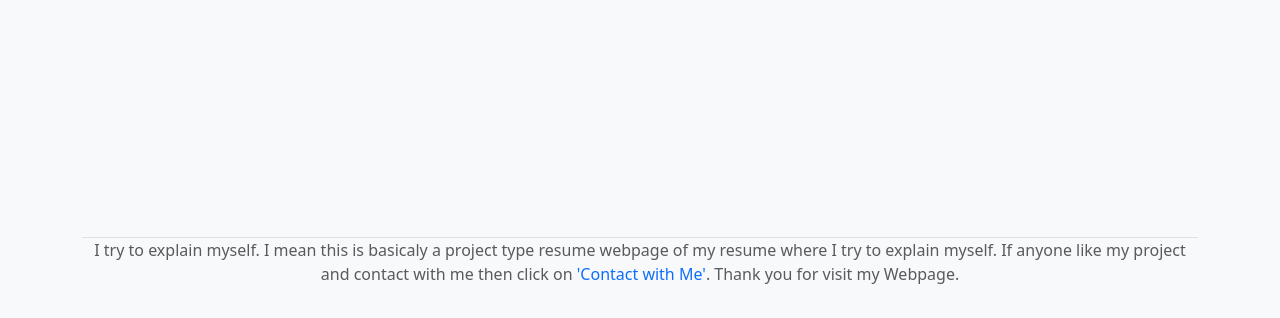
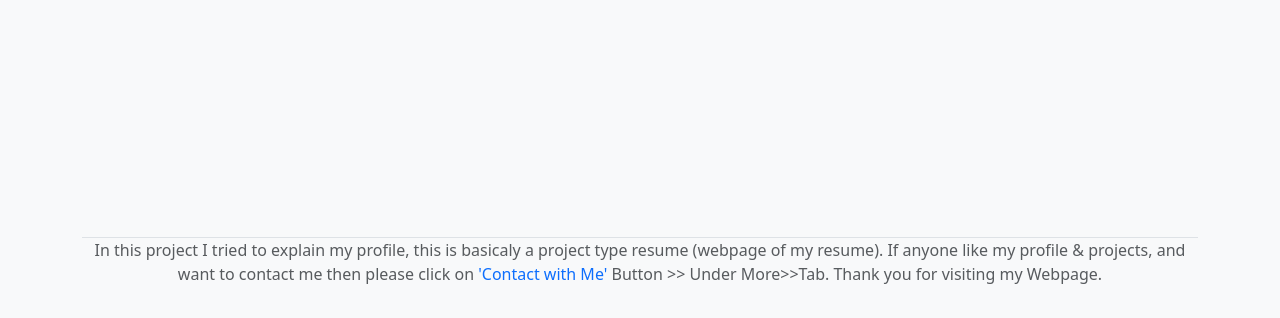
Before and after one commit to saha04440/resume-webpage, a plain HTML site: page education.html in a window 1280 px wide. Shown: the part 741-1059 px from the top of the page. Drawn offline with nearby package versions, Linux system fonts and the light colour scheme.

Commit message:
Update education.html

```diff
--- a/education.html
+++ b/education.html
@@ -80,7 +80,7 @@
     <!-- Bottom section - footer  -->
     <div class="container footerArea">
       <footer class="py-3 my-4">
-        <p class="text-center text-body-secondary border-top">I try to explain myself. I mean this is basicaly a project type resume webpage of my resume where I try to explain myself. If anyone like my project and contact with me then click on <a class="contactParagraph" href="contact.html">'Contact with Me'</a>. Thank you for visit my Webpage.</p>
+        <p class="text-center text-body-secondary border-top">In this project I tried to explain my profile, this is basicaly a project type resume (webpage of my resume). If anyone like my profile & projects, and want to contact me then please click on <a class="contactParagraph" href="contact.html">'Contact with Me'</a> Button >> Under More>>Tab. Thank you for visiting my Webpage.</p>
       </footer>
     </div>
 
```
